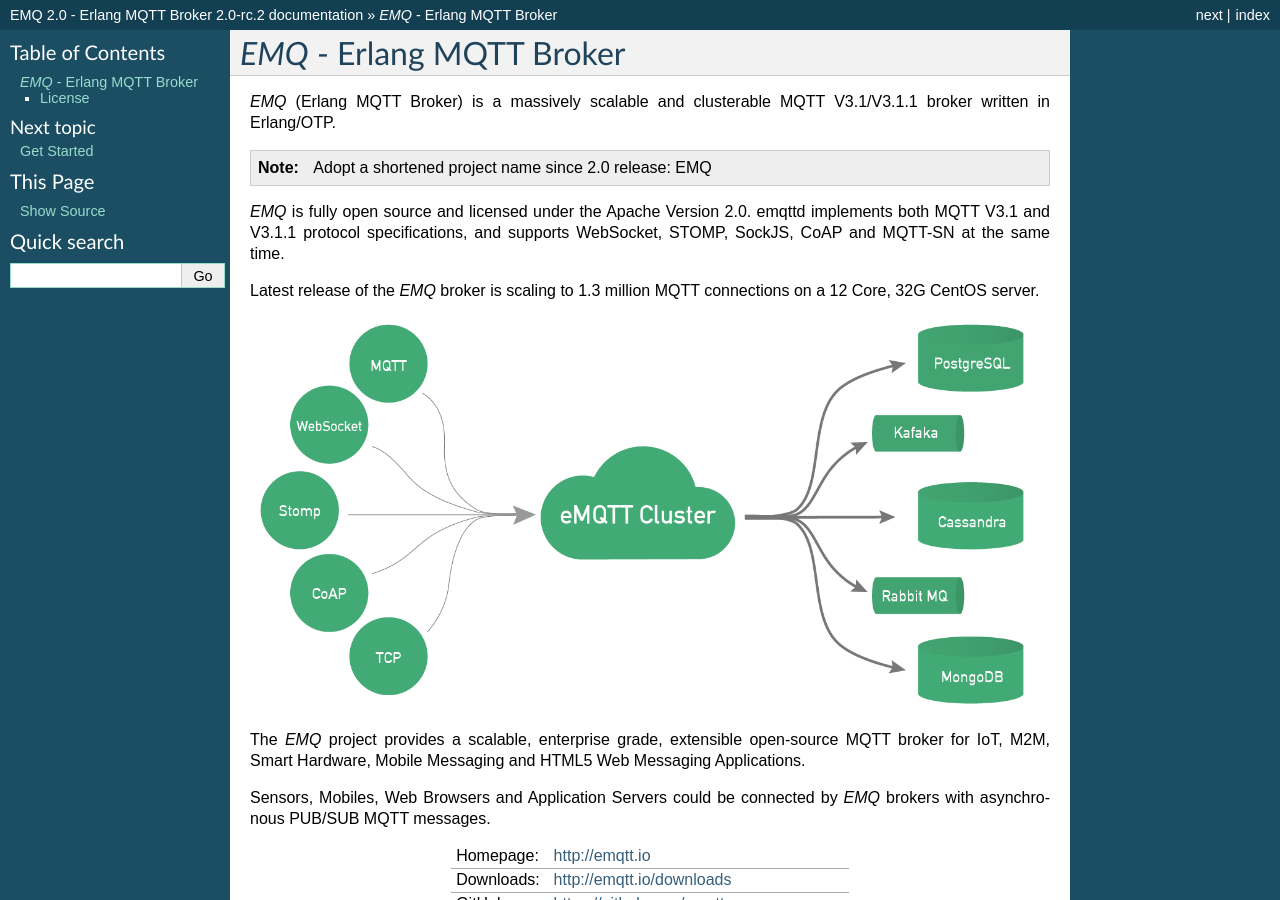
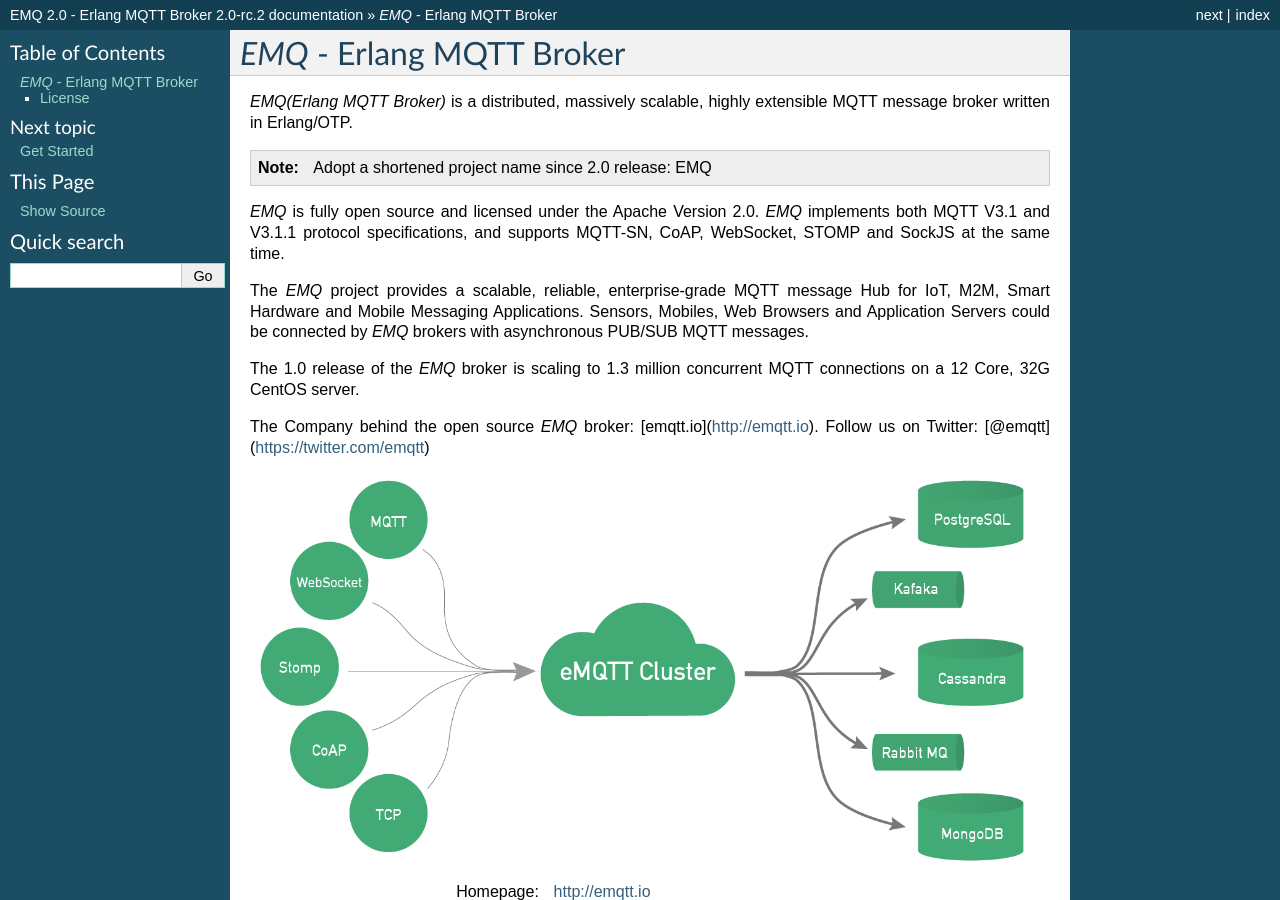
Before and after one commit to emqxarchive/emqx-docs-en, a Sphinx documentation site: the page built from source/index.rst, in a window 1280 px wide and 900 px high. Built offline with Sphinx 7.4.7, drawn with Linux system fonts in a browser that asks for light colours.

Commit message:
Erlang MQTT Broker

```diff
--- a/source/index.rst
+++ b/source/index.rst
@@ -7,19 +7,19 @@
 *EMQ* - Erlang MQTT Broker
 ==========================
 
-*EMQ* (Erlang MQTT Broker) is a massively scalable and clusterable MQTT V3.1/V3.1.1 broker written in Erlang/OTP.
+*EMQ(Erlang MQTT Broker)* is a distributed, massively scalable, highly extensible MQTT message broker written in Erlang/OTP.
 
 .. NOTE:: Adopt a shortened project name since 2.0 release: EMQ
 
-*EMQ* is fully open source and licensed under the Apache Version 2.0. emqttd implements both MQTT V3.1 and V3.1.1 protocol specifications, and supports WebSocket, STOMP, SockJS, CoAP and MQTT-SN at the same time.
+*EMQ* is fully open source and licensed under the Apache Version 2.0. *EMQ* implements both MQTT V3.1 and V3.1.1 protocol specifications, and supports MQTT-SN, CoAP, WebSocket, STOMP and SockJS at the same time.
 
-Latest release of the *EMQ* broker is scaling to 1.3 million MQTT connections on a 12 Core, 32G CentOS server.
+The *EMQ* project provides a scalable, reliable, enterprise-grade MQTT message Hub for IoT, M2M, Smart Hardware and Mobile Messaging Applications. Sensors, Mobiles, Web Browsers and Application Servers could be connected by *EMQ* brokers with asynchronous PUB/SUB MQTT messages.
+
+The 1.0 release of the *EMQ* broker is scaling to 1.3 million concurrent MQTT connections on a 12 Core, 32G CentOS server.
+
+The Company behind the open source *EMQ* broker: [emqtt.io](http://emqtt.io). Follow us on Twitter: [@emqtt](https://twitter.com/emqtt)
 
 .. image:: ./_static/images/emqtt.png
-
-The *EMQ* project provides a scalable, enterprise grade, extensible open-source MQTT broker for IoT, M2M, Smart Hardware, Mobile Messaging and HTML5 Web Messaging Applications.
-
-Sensors, Mobiles, Web Browsers and Application Servers could be connected by *EMQ* brokers with asynchronous PUB/SUB MQTT messages.
 
 +---------------+-----------------------------------------+
 | Homepage:     | http://emqtt.io                         |
```
